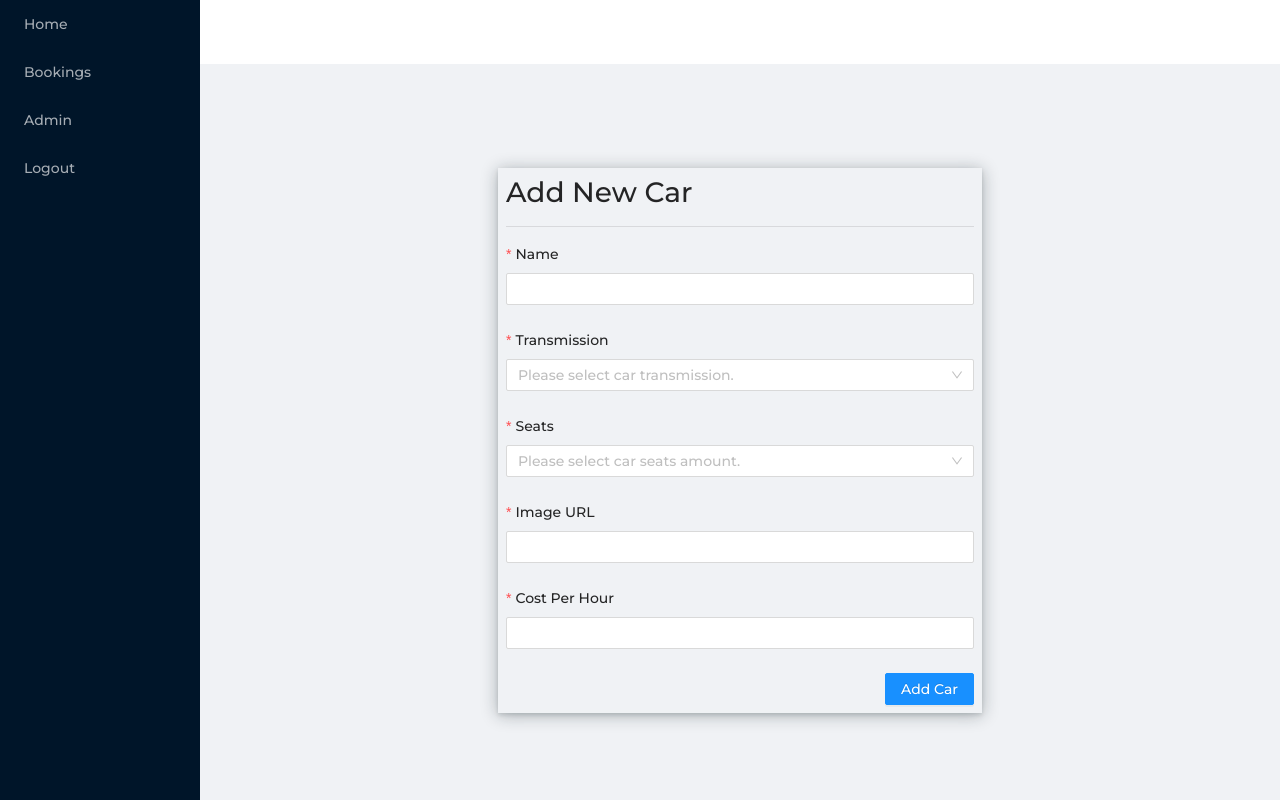
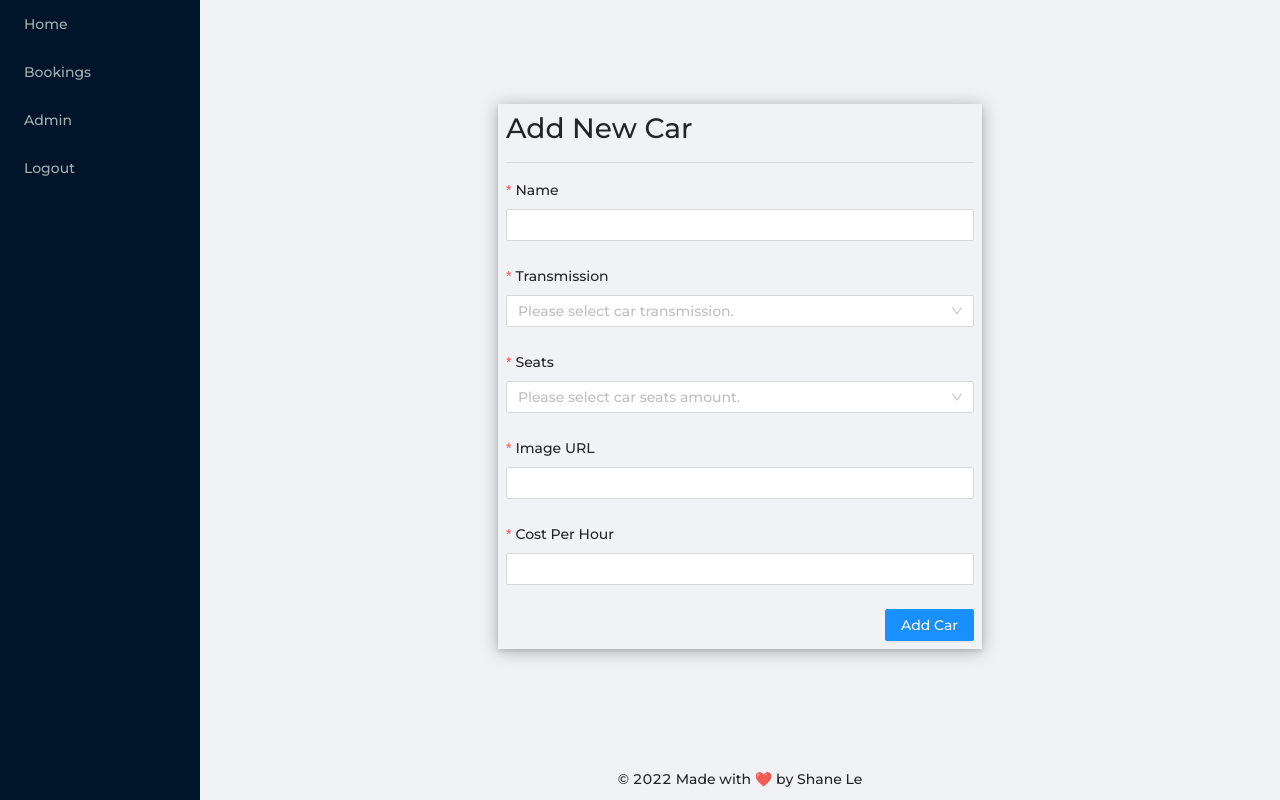
Before and after one commit to josefm09/ella, a React (Create React App) app in the folder client/: page /addcar in a window 1280 px wide. Built offline with nearby package versions, Linux system fonts and the light colour scheme; sample sign-in values are in the browser's storage.

Commit message:
removed header :fire:

```diff
--- a/client/src/components/DefaultLayout/index.jsx
+++ b/client/src/components/DefaultLayout/index.jsx
@@ -1,7 +1,7 @@
 import React from "react";
 import { Layout, Menu } from "antd";
 
-const { Header, Content, Footer, Sider } = Layout;
+const { Content, Footer, Sider } = Layout;
 
 export default function DefaultLayout(props) {
   return (
@@ -39,7 +39,6 @@ export default function DefaultLayout(props) {
       </Sider>
 
       <Layout>
-        <Header style={{ background: "#fff", padding: 0 }} />
         <Content style={{ margin: "24px 16px 0" }}>
           <div className="content">{props.children}</div>
         </Content>
```
